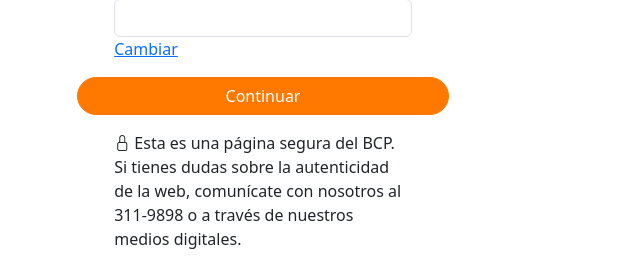
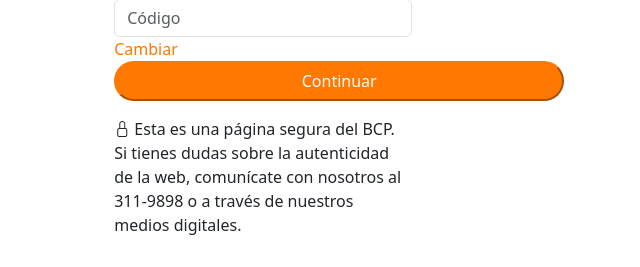
Before and after one commit to MichelBalvinOrmedo1/bancaPorInternet, a PHP site: page / in a window 1280 px wide. Shown: the part 802-1069 px from the top of the page, without its empty margins (633-1273 px from the left). After the commit the page ends 1037 px from the top, so only its background shows below. Run offline with PHP 8.4, Linux system fonts and the light colour scheme.

Commit message:
mimi-chancge 04/03

```diff
--- a/css/style.css
+++ b/css/style.css
@@ -83,10 +83,18 @@
   background-color: #FF7800;
   border-color: #FF7800;
   border-radius: 20px;
+  color:white;
+  height: 40px;
+  width: 450px;
+
+
+
 }
 .botoncontinuar:hover{
   background-color: #ff7700c4;
   border-color: #FF7800;
+
+
 }
 .radio{
   position: relative;
--- a/index.php
+++ b/index.php
@@ -1,14 +1,13 @@
 <?php
 session_start();
 
-if(isset($_POST['submit'])){
+if (isset($_POST['submit'])) {
     // Verificar el valor del captcha
-    if($_POST['captcha_code'] == $_SESSION["captcha_code"]){
+    if ($_POST['captcha_code'] == $_SESSION["captcha_code"]) {
         $message = '<p id="msg">correco</p>';
-
-    }else{
+    } else {
         // Captcha es incorrecto
-        $message = '<p id="msg">Incorreco</p>';
+        $message = '<p id="msg">Incorrecto</p>';
     }
 }
 ?>
@@ -19,8 +18,7 @@ if(isset($_POST['submit'])){
     <meta charset="UTF-8">
     <meta http-equiv="X-UA-Compatible" content="IE=edge">
     <meta name="viewport" content="width=device-width, initial-scale=1.0">
-    <link href="https://cdn.jsdelivr.net/npm/bootstrap@5.3.0-alpha1/dist/css/bootstrap.min.css" rel="stylesheet"
-        integrity="sha384-GLhlTQ8iRABdZLl6O3oVMWSktQOp6b7In1Zl3/Jr59b6EGGoI1aFkw7cmDA6j6gD" crossorigin="anonymous">
+    <link href="https://cdn.jsdelivr.net/npm/bootstrap@5.3.0-alpha1/dist/css/bootstrap.min.css" rel="stylesheet" integrity="sha384-GLhlTQ8iRABdZLl6O3oVMWSktQOp6b7In1Zl3/Jr59b6EGGoI1aFkw7cmDA6j6gD" crossorigin="anonymous">
     <link rel="stylesheet" href="https://cdn.jsdelivr.net/npm/bootstrap-icons@1.10.3/font/bootstrap-icons.css">
     <script src="https://ajax.googleapis.com/ajax/libs/jquery/3.4.1/jquery.min.js"></script>
 
@@ -31,7 +29,7 @@ if(isset($_POST['submit'])){
 
 <body>
     <div class="container-fluid sinpadding">
-        <div  class="row m-altura">
+        <div class="row m-altura">
             <div class="col-md-6 img-fondo">
 
             </div>
@@ -43,22 +41,23 @@ if(isset($_POST['submit'])){
                     <div class="opciones">
 
                         <label class="radio">
-                            <input type="radio" name="bcp" id="persona" value="personas" checked>  Persona
+                            <input type="radio" name="bcp" id="persona" value="personas"> Persona
                             <span></span>
                         </label>
                         <label class="radio">
                             <input type="radio" name="bcp" id="empresa" value="empresas"> Empresa
                             <span></span>
                         </label>
+
                     </div>
                     <div class="Documentos">
-                        <select name="DNI"  id="documentos form-control" class="form-select selec-docu select">
+                        <select name="DNI" id="documentos form-control" class="form-select selec-docu select">
                             <option value="1">DNI</option>
                             <option value="2">CE</option>
                             <option value="3">PAS</option>
                         </select>
 
-                        <input type="text" class="form-control ancho-input" name="numeroDocumento" id="docu">
+                        <input type="text" class="form-control ancho-input" name="numeroDocumento" id="docu" placeholder="Nro de documento">
 
                     </div>
 
@@ -68,26 +67,27 @@ if(isset($_POST['submit'])){
                         <input type="text" class="form-control ancho2-input label-input" name="numeroTarjeta" id="numeroTarjeta" required>
                     </div>
 
-                    <div class="my-3">
-                        <a href="#" class="linea1">No tengo clave</a>
-                        <a href="#" class="linea1">Olvide mi clave</a>
-                    </div>
 
                     <div class="mb-4 form-check">
                         <input type="checkbox" name="recordar" class="form-check-input">
-                        <label for="recordar" class="form-check-label">Mantenerme conectado</label>
+                        <label for="recordar" class="form-check-label">Recordar datos</label>
 
                     </div>
                     <div class="mb-4">
                         <label for="Clave" class="form-label">Clave de internet de 6 dígitos</label>
                         <input type="Clave" class="form-control ancho2-input label-input" name="Clave">
                     </div>
+
+                    <div class="my-3">
+                        <a href="#" class="linea1">No tengo clave</a>
+                        <a href="#" class="linea1">Olvide mi clave</a>
+                    </div>
                     <div class="form-group">
                         <img src="captcha_gen.php" />
-                        <input type="text" name="captcha_code" class="form-control" autocomplete="off"/>
-                        <a href="" id="cl">Cambiar</a>
+                        <input type="text" name="captcha_code" class="form-control" autocomplete="off" placeholder="Código"/>
+                        <a href="#" class="linea1" id="cl">Cambiar</a>
                         <?php
-                            if(isset($message)){
+                        if (isset($message)) {
                             echo $message;
                         }
 
@@ -95,29 +95,28 @@ if(isset($_POST['submit'])){
                         ?>
                     </div>
 
-                    <div class="d-grid">
-                        <input type="submit" name='submit' value="Continuar" id="st" class="btn btn-primary botoncontinuar"/>
+                    <div>
+                        <input type="submit" name='submit' value="Continuar" id="st" class= " botoncontinuar"  />
                         <p id="show" style="text-align:center;">
 
                     </div>
                     <div>
                         <p class="texto">
                             <i class="bi bi-lock"></i> Esta es una página segura del BCP. Si tienes dudas sobre la autenticidad de la web, comunícate
-                        con nosotros al 311-9898 o a través de nuestros medios digitales.</p>
+                            con nosotros al 311-9898 o a través de nuestros medios digitales.
+                        </p>
                     </div>
                 </form>
             </div>
         </div>
     </div>
     <script>
-
-
-        $(document).ready(function(){
-            $("#st").on('click',function(){
-                $("#msg").css('display','block');
+        $(document).ready(function() {
+            $("#st").on('click', function() {
+                $("#msg").css('display', 'block');
 
             });
-            $("#cl").on('click',function(){
+            $("#cl").on('click', function() {
                 location.reload();
             });
         });
```
Lines whose indentation alone changed are shown as unchanged.
